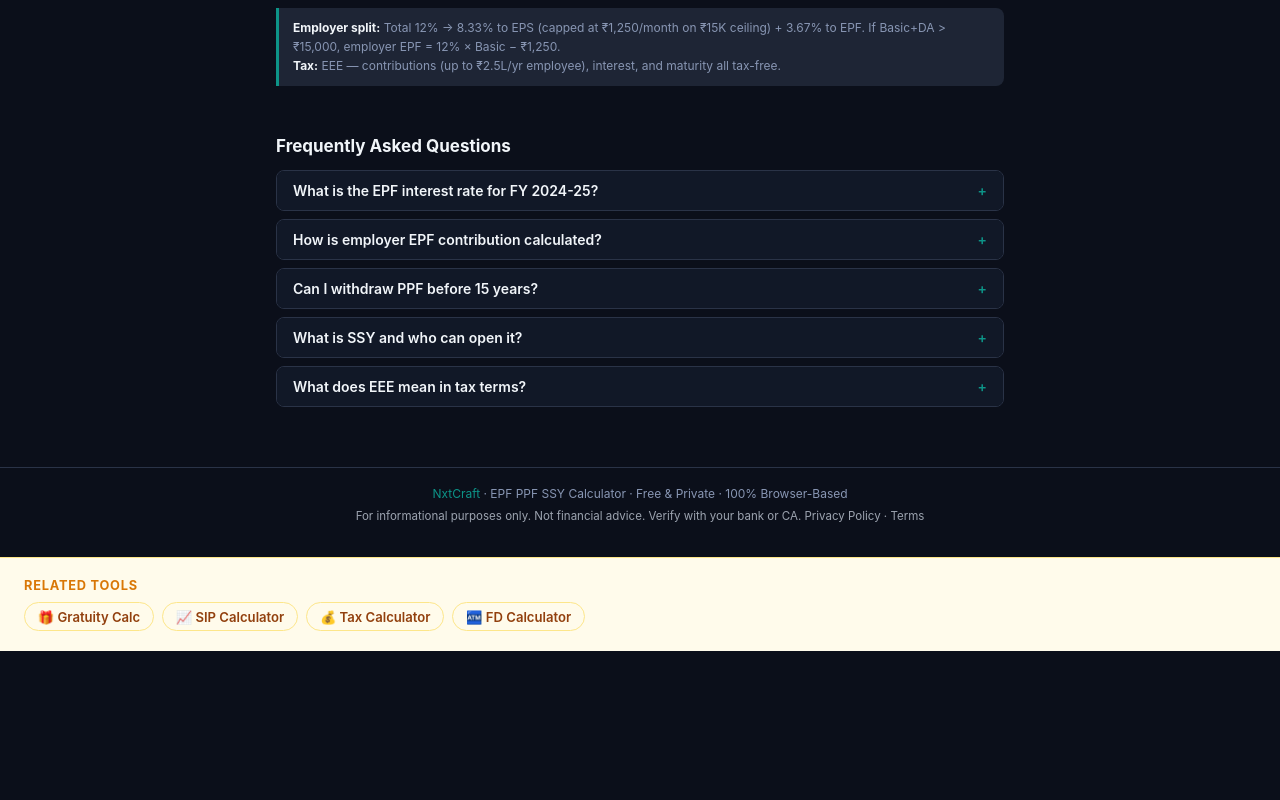
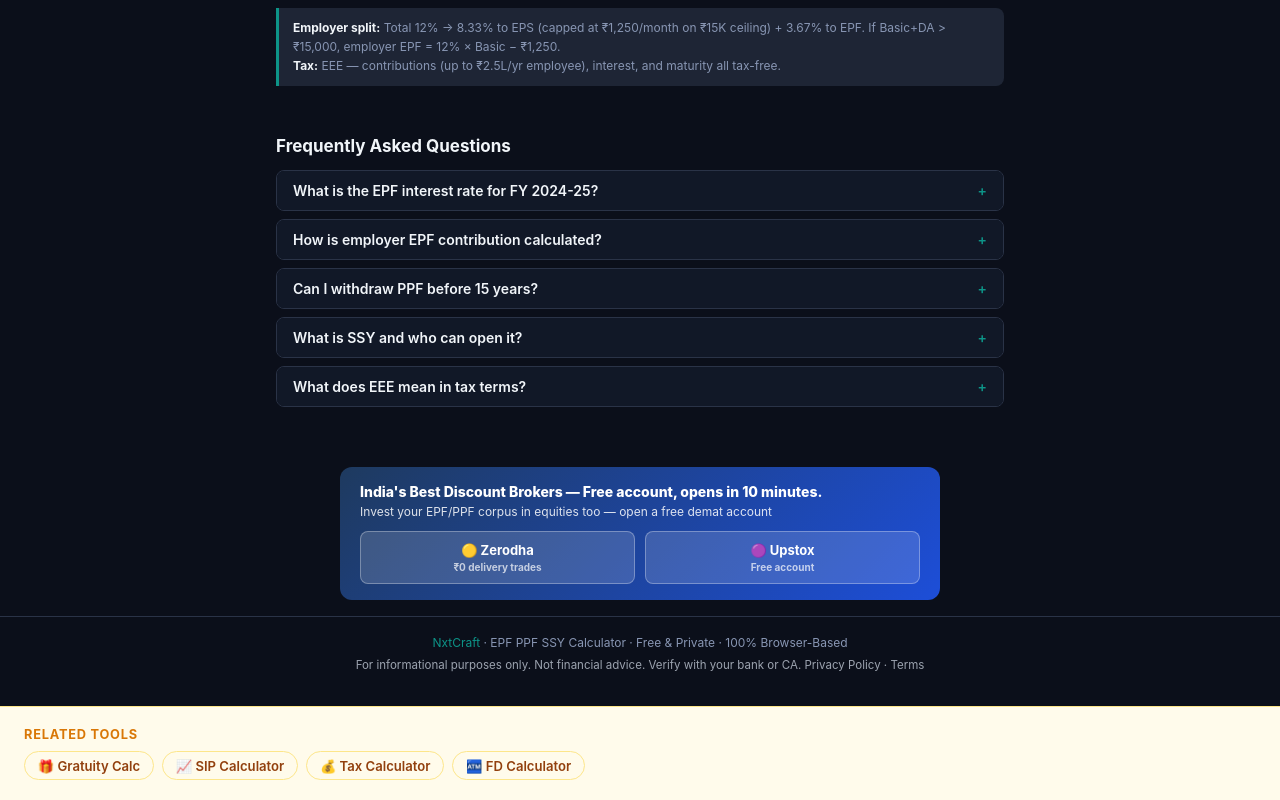
Before and after one commit to nxtcraft/pfcalc, a plain HTML site: page index.html in a window 1280 px wide. Shown: the part 1171-1971 px from the top of the page. Before the commit the page ends 1822 px from the top, so only its background shows below. Drawn offline with Linux system fonts and the light colour scheme.

Commit message:
feat: system theme + broker links + file size guards
Co-Authored-By: Claude Sonnet 4.6 <noreply@anthropic.com>

```diff
--- a/index.html
+++ b/index.html
@@ -277,6 +277,14 @@ footer{text-align:center;padding:18px;font-size:12px;color:var(--muted);border-t
   <details><summary>What does EEE mean in tax terms?</summary><p>EEE stands for Exempt-Exempt-Exempt: (1) contribution qualifies for Section 80C deduction (saving tax on investment), (2) interest earned is tax-free each year, (3) maturity amount is completely tax-free. EPF, PPF, and SSY all enjoy EEE status, making them the most tax-efficient savings instruments available.</p></details>
 </div>
 
+<div style="max-width:600px;margin:0 auto 16px;background:linear-gradient(135deg,#1e3a5f,#1d4ed8);border-radius:12px;padding:16px 20px;color:#fff">
+  <p style="font-size:14px;font-weight:800;margin-bottom:4px">India's Best Discount Brokers — Free account, opens in 10 minutes.</p>
+  <p style="font-size:12px;opacity:.85;margin-bottom:12px">Invest your EPF/PPF corpus in equities too — open a free demat account</p>
+  <div style="display:grid;grid-template-columns:1fr 1fr;gap:10px">
+    <a href="https://zerodha.com/open-account?c=CS3546" target="_blank" rel="noopener sponsored" style="display:block;background:rgba(255,255,255,.15);border:1px solid rgba(255,255,255,.3);border-radius:8px;padding:10px;text-align:center;text-decoration:none;color:#fff;font-size:13px;font-weight:700">🟡 Zerodha<div style="font-size:10px;opacity:.7;margin-top:3px">₹0 delivery trades</div></a>
+    <a href="https://upstox.onelink.me/0H1s/GWQR" target="_blank" rel="noopener sponsored" style="display:block;background:rgba(255,255,255,.15);border:1px solid rgba(255,255,255,.3);border-radius:8px;padding:10px;text-align:center;text-decoration:none;color:#fff;font-size:13px;font-weight:700">🟣 Upstox<div style="font-size:10px;opacity:.7;margin-top:3px">Free account</div></a>
+  </div>
+</div>
 <footer>
   <p><a href="https://nxtcraft.github.io/">NxtCraft</a> · EPF PPF SSY Calculator · Free &amp; Private · 100% Browser-Based</p>
 <p style="font-size:.72rem;color:#9ca3af;margin-top:.5rem">For informational purposes only. Not financial advice. Verify with your bank or CA. <a href="https://nxtcraft.github.io/privacy/" style="color:#9ca3af">Privacy Policy</a> · <a href="https://nxtcraft.github.io/terms/" style="color:#9ca3af">Terms</a></p>
```
